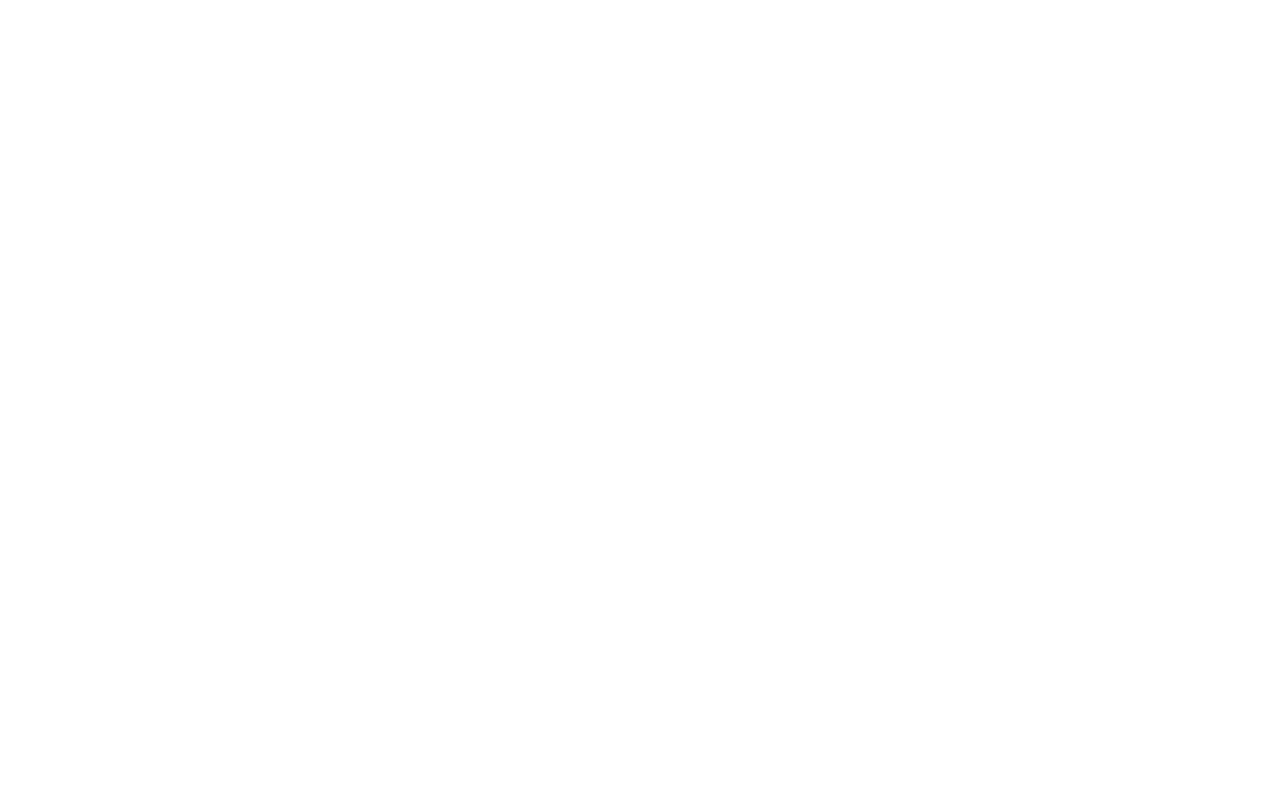
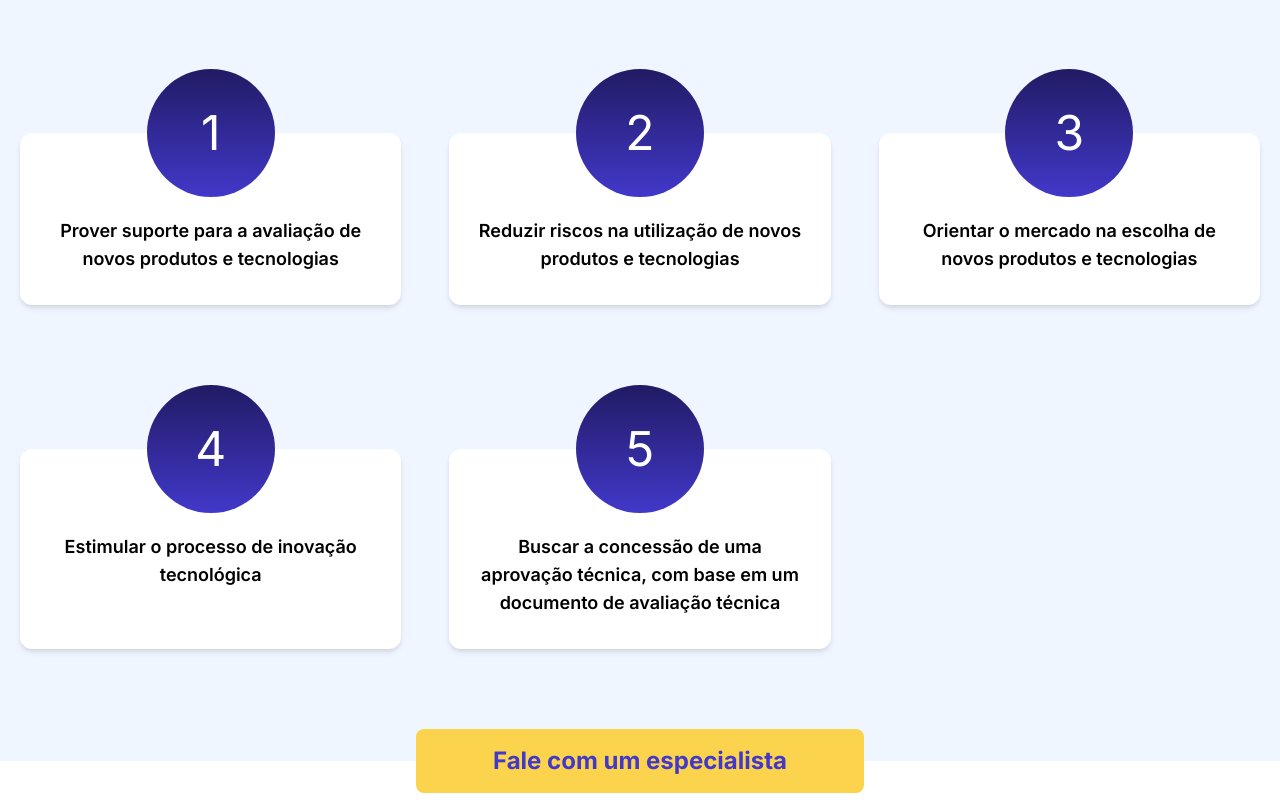
Before and after one commit to ErickLimaS/landpage-challenge, a Next.js app: page / in a window 1280 px wide. Shown: the part 920-1720 px from the top of the page. Before the commit the page ends 909 px from the top, so only its background shows below. Built offline with nearby package versions, Linux system fonts and the light colour scheme.

Commit message:
feat(section): Create Section SERVIÇOS

```diff
--- a/app/layout.tsx
+++ b/app/layout.tsx
@@ -16,7 +16,7 @@
   children: React.ReactNode;
 }>) {
   return (
-    <html lang="pt-BR">
+    <html lang="pt-BR" className="scroll-smooth">
       <body className={inter.className}>
 
         <Layout>
--- a/app/page.tsx
+++ b/app/page.tsx
@@ -1,4 +1,5 @@
-import TalkToSpecialistForm from "./components/HomePage/FormTalkToSpecialist";
+import Link from "next/link";
+import TalkToSpecialistForm from "./components/FormTalkToSpecialist";
 import SvgArrowRight from "@/public/assets/svg/arrow-right.svg"
 
 export default function Home() {
@@ -6,6 +7,7 @@
 
     <main>
 
+      {/* HERO */}
       <section className="pt-16 pb-16 bg-gradient-to-b from-primary to-dark-purple  flex items-center justify-center">
 
         <div className="sm:ml-4 sm:mr-4 flex flex-col md:flex-row gap-10 xl:gap-32 items-center md:max-w-7xl">
@@ -32,7 +34,10 @@
 
           </div>
 
-          <div className="m-2 sm:max-md:mr-4 sm:max-md:ml-4 pt-8 pb-8 pl-4 pr-4 sm:pl-12 md:max-lg:pl-4 sm:pr-12 md:max-lg:pr-4 rounded-xl bg-white text-primary flex flex-col gap-12">
+          <div
+            id="form"
+            className="m-2 sm:max-md:mr-4 sm:max-md:ml-4 pt-8 pb-8 pl-4 pr-4 sm:pl-12 md:max-lg:pl-4 sm:pr-12 md:max-lg:pr-4 rounded-xl bg-white text-primary flex flex-col gap-12"
+          >
 
             <h2 className="text-2xl font-bold ">Informe seus dados para falar com um especialista:</h2>
 
@@ -44,6 +49,90 @@
 
       </section>
 
+      {/* SERVICOS */}
+      <section>
+
+        <h2 className="w-fit m-auto text-3xl font-bold text-primary mt-12 relative top-5">
+          SERVIÇOS
+        </h2>
+
+        <div className="bg-blue-50">
+
+          <ol className="container max-xl:px-2 grid sm:max-md:grid-cols-2 md:grid-cols-3 gap-x-12 gap-y-36 m-auto pt-44 pb-28">
+
+            <li className="space-y-1 bg-white px-10 pt-20 pb-8 shadow-md rounded-xl relative">
+
+              <h3 className="size-32 m-auto flex items-center justify-center text-5xl text-white rounded-full bg-gradient-to-b from-dark-purple to-primary absolute -top-16 left-2/4 -translate-x-2/4">
+                1
+              </h3>
+
+              <p className="text-lg font-semibold text-center">
+                Prover suporte para a avaliação de novos produtos e tecnologias
+              </p>
+
+            </li>
+
+            <li className="space-y-1 bg-white px-6 pt-20 pb-8 shadow-md rounded-xl relative">
+
+              <h3 className="size-32 m-auto flex items-center justify-center text-5xl text-white rounded-full bg-gradient-to-b from-dark-purple to-primary absolute -top-16 left-2/4 -translate-x-2/4">
+                2
+              </h3>
+
+              <p className="text-lg font-semibold text-center">
+                Reduzir riscos na utilização de novos produtos e tecnologias
+              </p>
+
+            </li>
+
+            <li className="space-y-1 bg-white px-6 pt-20 pb-8 shadow-md rounded-xl relative">
+
+              <h3 className="size-32 m-auto flex items-center justify-center text-5xl text-white rounded-full bg-gradient-to-b from-dark-purple to-primary absolute -top-16 left-2/4 -translate-x-2/4">
+                3
+              </h3>
+
+              <p className="text-lg font-semibold text-center">
+                Orientar o mercado na escolha de novos produtos e tecnologias
+              </p>
+
+            </li>
+
+            <li className="space-y-1 bg-white px-6 pt-20 pb-8 shadow-md rounded-xl relative">
+
+              <h3 className="size-32 m-auto flex items-center justify-center text-5xl text-white rounded-full bg-gradient-to-b from-dark-purple to-primary absolute -top-16 left-2/4 -translate-x-2/4">
+                4
+              </h3>
+
+              <p className="text-lg font-semibold text-center">
+                Estimular o processo de inovação tecnológica
+              </p>
+
+            </li>
+
+            <li className="space-y-5 bg-white px-6 pt-16 pb-8 shadow-md rounded-xl relative">
+
+              <h3 className="size-32 m-auto flex items-center justify-center text-5xl text-white rounded-full bg-gradient-to-b from-dark-purple to-primary absolute -top-16 left-2/4 -translate-x-2/4">
+                5
+              </h3>
+
+              <p className="text-lg font-semibold text-center">
+                Buscar a concessão de uma aprovação técnica, com base em um documento de avaliação técnica
+              </p>
+
+            </li>
+
+          </ol>
+
+        </div>
+
+        <Link
+          href={"#form"}
+          className="block m-auto max-sm:w-[90%] max-w-md text-center text-2xl font-bold text-primary bg-[#fbd34d] rounded-lg mb-12 py-4 px-2 relative bottom-8 hover:scale-105 transition-all"
+        >
+          Fale com um especialista
+        </Link>
+
+      </section>
+
     </main>
 
   );
--- a/tailwind.config.ts
+++ b/tailwind.config.ts
@@ -14,10 +14,14 @@
         "dark-purple": "#211b64",
         "footer": '#f0f0f0'
       },
-      backgroundImage: {
-        // "gradient-radial": "radial-gradient(var(--tw-gradient-stops))",
-        // "gradient-conic":
-        //   "conic-gradient(from 180deg at 50% 50%, var(--tw-gradient-stops))",
+      container: {
+        screens: {
+          sm: '600px',
+          md: '728px',
+          lg: '984px',
+          xl: '1240px',
+          '2xl': '1240px',
+        }
       },
     },
   },
```
Also changed, not shown: app/components/FormTalkToSpecialist/index.tsx (renamed from app/components/HomePage/FormTalkToSpecialist/index.tsx).
